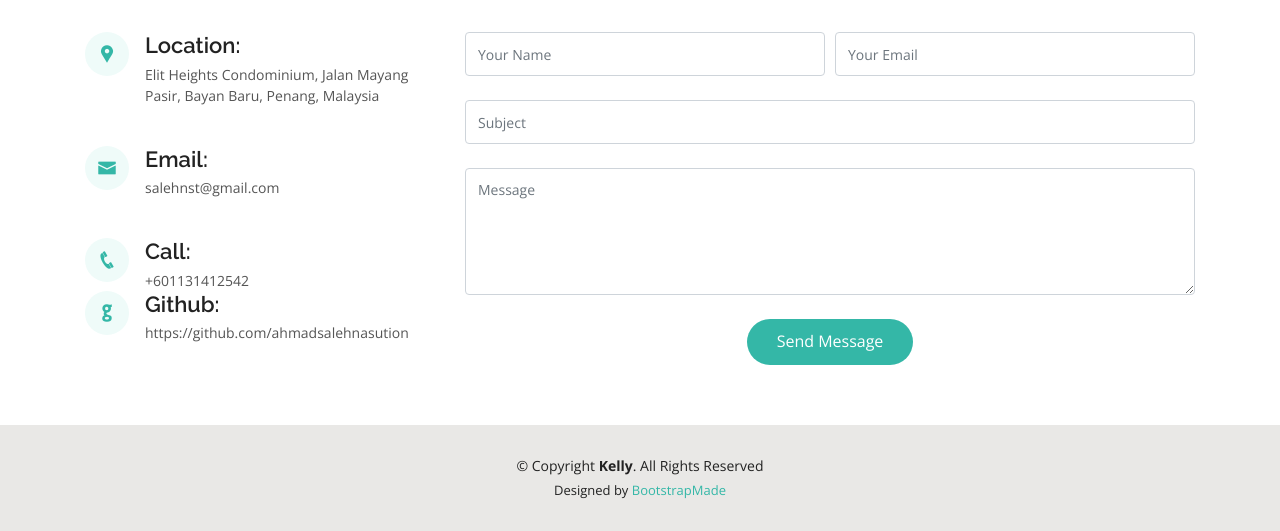
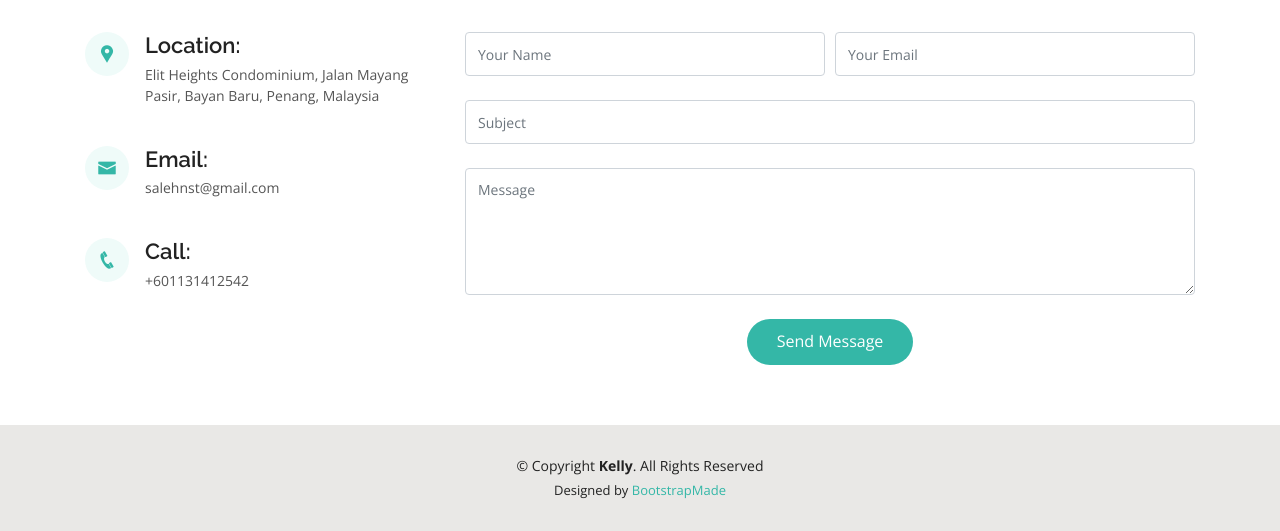
Before and after one commit to ahmadsalehnasution/ahmadsalehnasution.github.io, a plain HTML site: page contact.html in a window 1280 px wide. Shown: the part 558-1089 px from the top of the page. Drawn offline with nearby package versions, Linux system fonts and the light colour scheme.

Commit message:
Update contact.html

```diff
--- a/contact.html
+++ b/contact.html
@@ -107,16 +107,6 @@
                 <p>+601131412542</p>
               </div>
 
-
-		<div class="github">
-                <i class="icofont-github"></i>
-                <h4>Github:</h4>
-                <p>https://github.com/ahmadsalehnasution</p>
-              </div>
-
-
-
-
             </div>
 
           </div>
```
